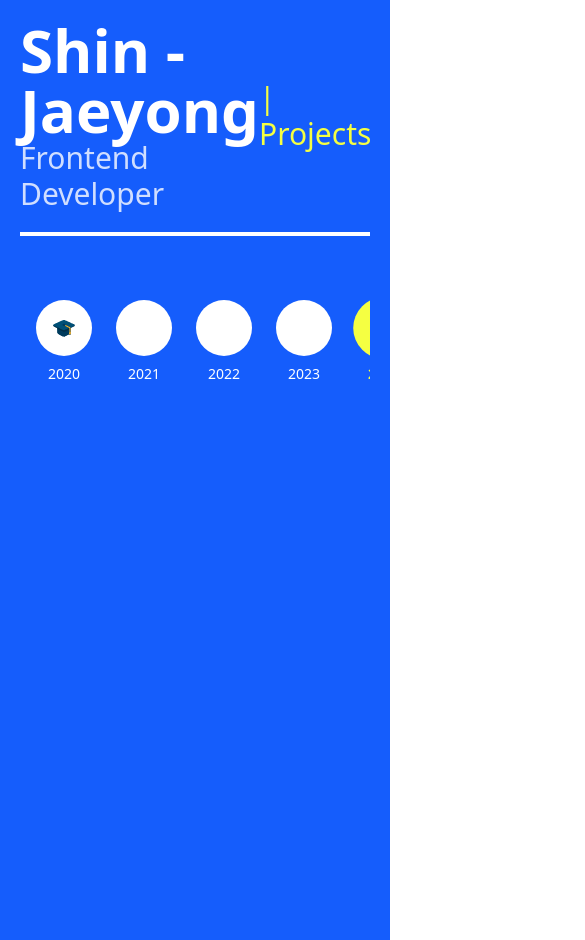
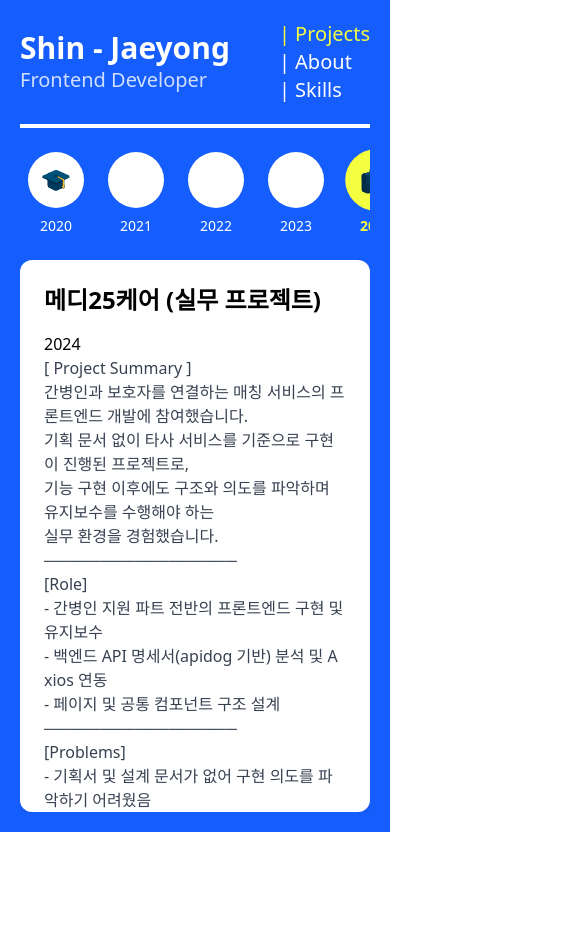
Before and after one commit to FoggyCaligo/Portfolio, a Vue app: page / in a window 390 px wide. Shown: the whole page, 585 px wide, since content can reach past the window. After the commit the page ends 844 px from the top, so only its background shows below. Built offline with nearby package versions, Linux system fonts and the light colour scheme.

Commit message:
css - fin mobile version ( ProjectsPage )

```diff
--- a/src/App.vue
+++ b/src/App.vue
@@ -6,7 +6,7 @@
 </script>
 
 <template>
-  <div :class="'min-h-fill min-w-fill bg-brand ' + customPadding">
+  <div :class="'bg-brand ' + customPadding">
     <Navbar />
     <RouterView />
   </div>
--- a/src/components/Navbar.vue
+++ b/src/components/Navbar.vue
@@ -4,7 +4,7 @@ import { RouterLink, useRoute } from 'vue-router'
 const route = useRoute()
 
 // 공통 메뉴 스타일
-const baseMenuClass = "text-surface transition-colors hover:text-gray-300"
+const baseMenuClass = "text-surface transition-colors md:text-3xl text-xl"
 
 // 활성 메뉴 스타일
 const getMenuClass = (path: string) => {
@@ -19,17 +19,17 @@ const getMenuClass = (path: string) => {
   <header class="sticky top-0 left-0 w-full h-fit flex items-center justify-between border-b-4 border-surface z-50 bg-brand pb-5">
     <!-- Left Title -->
     <div class="flex flex-col leading-tight">
-      <RouterLink to="/" class="text-6xl font-semibold text-surface select-none">
+      <RouterLink to="/" class="md:text-6xl text-3xl font-semibold text-surface select-none">
         Shin - Jaeyong
       </RouterLink>
 
-      <span class="text-3xl text-surface/80 ml-0">
+      <span class="md:text-3xl text-xl text-surface/80 ml-0">
         Frontend Developer
       </span>
     </div>
 
     <!-- Right Menu -->
-    <nav class="flex items-center gap-8 font-medium text-surface text-3xl">
+    <nav class="flex md:items-center md:items-start md:gap-8 gap-0 font-medium text-surface text-3xl md:flex-row flex-col">
       <RouterLink to="/" :class="getMenuClass('/')"> | Projects</RouterLink>
       <RouterLink to="/about" :class="getMenuClass('/about')"> | About</RouterLink>
       <RouterLink to="/skills" :class="getMenuClass('/skills')"> | Skills</RouterLink>
--- a/src/components/TimeLine.vue
+++ b/src/components/TimeLine.vue
@@ -14,8 +14,8 @@
 </script>
 
 <template>
-  <div class="h-full w-fit overflow-y-auto scrollbar-hide">
-    <div class="hidden md:block">
+  <div class="h-full w-full overflow-hidden">
+    <div class="hidden md:block overflow-y-scroll h-full scrollbar-hide">
       <TimeLineDesktop
         :items="items"
         :selectedItem="selectedItem"
@@ -23,7 +23,7 @@
       />
     </div>
 
-    <div class="block md:hidden">
+    <div class="block md:hidden  overflow-x-scroll  scrollbar-hide">
       <TimeLineMobile
         :items="items"
         :selectedItem="selectedItem"
--- a/src/components/TimeLineDesktop.vue
+++ b/src/components/TimeLineDesktop.vue
@@ -11,7 +11,7 @@
     (e: 'select', item: TimelineItem): void
   }>()
 
-  const classMainWrapper = `relative w-fit h-full flex flex-col ml-24 mr-2 my-5 gap-8 box-border items-center`;
+  const classMainWrapper = `relative w-fit h-fit flex flex-col ml-24 mr-2 my-5 gap-8 items-center`;
   const classCenterLine = "absolute top-0 w-0 h-full  border-4 border-surface left-1/2 -translate-x-1/2";
   const classItem = 'relative flex flex-row justify-center items-center z-10 caret-none select-none cursor-pointer gap-8';
 
@@ -39,7 +39,7 @@
     <div :class="classCenterLine"/>
     <div v-for="item in items" :key="item.year" :class="classItem" @click="emit('select', item)" :ref="el => setItemRef(item.year, el)">
       <div :class="[
-        'absolute mr-12 whitespace-nowrap transition-transform transition-colors duration-300 ease-out no-caret',
+        'absolute mr-12 whitespace-nowrap duration-300 ease-out no-caret',
         item?.year === selectedItem?.year ? 'text-yellow font-bold' : 'text-surface',
         item.icon ? 'text-3xl -translate-x-24' : 'text-2xl -translate-x-full'
       ]">
@@ -47,7 +47,7 @@
       </div>
       <div
           :class="[
-            'rounded-full no-select transition-transform transition-colors duration-300 ease-out flex',
+            'rounded-full no-select duration-300 ease-out flex',
             item.icon ? `w-32 h-32` : `w-14 h-14`,
             item?.year === selectedItem?.year ? 'bg-yellow scale-110' : 'bg-surface'
           ]">
--- a/src/components/TimeLineMobile.vue
+++ b/src/components/TimeLineMobile.vue
@@ -12,11 +12,13 @@
 
 </script>
 <template>
-  <div class="flex gap-6 overflow-x-scroll px-4 py-6 scrollbar-hide">
+  <div
+  class="relative w-fit h-fit flex flex-row gap-6 px-2 py-6 items-center"
+  >
     <div
       v-for="item in items"
       :key="item.year"
-      class="flex-shrink-0 flex flex-col items-center cursor-pointer"
+      class="flex flex-col items-center cursor-pointer"
       @click="$emit('select', item)"
     >
       <div
@@ -27,7 +29,7 @@
             : 'bg-white'
         ]"
       >
-        <img v-if="item.icon" :src="item.icon" class="w-8 h-8" />
+        <img v-if="item.icon" :src="item.icon" class="w-10 h-10" />
       </div>
 
       <span
--- a/src/pages/ProjectsPage.vue
+++ b/src/pages/ProjectsPage.vue
@@ -13,17 +13,18 @@
 </script>
 
 <template>
-  <div class="flex w-full justify-between h-[calc(100dvh-160px)] overflow-hidden gap-12 pt-10">
-    <div class="flex-shrink-0">
+  <div class="flex flex-col md:flex-row overflow-hidden justify-between h-[calc(100dvh-160px)]  md:pt-10 pt-0">
+
+    <div class="md:w-fit md:h-full w-full h-fit">
       <TimeLine
         :items="timelineData"
         :selectedItem="selectedItem"
         @select="handleSelect"
       />
     </div>
-    <div class="flex-1 caret-none select-none ">
-      <div class="h-full py-8 px-12 bg-surface rounded-xl shadow-lg overflow-y-scroll scrollbar-hide">
-        <h3 class="text-3xl font-bold mb-4">
+
+    <div class="w-full h-full md:py-8 md:px-12 py-6 px-6 ml-0 md:ml-12 bg-surface rounded-xl shadow-lg overflow-y-scroll scrollbar-hide">
+      <h3 class="md:text-3xl text-2xl font-bold mb-4">
         {{ selectedItem?.title }}
       </h3>
       <h5>{{ selectedItem?.year }}</h5>
@@ -32,5 +33,4 @@
       </p>
     </div>
   </div>
-  </div>
 </template>
```
Lines whose indentation alone changed are shown as unchanged.
